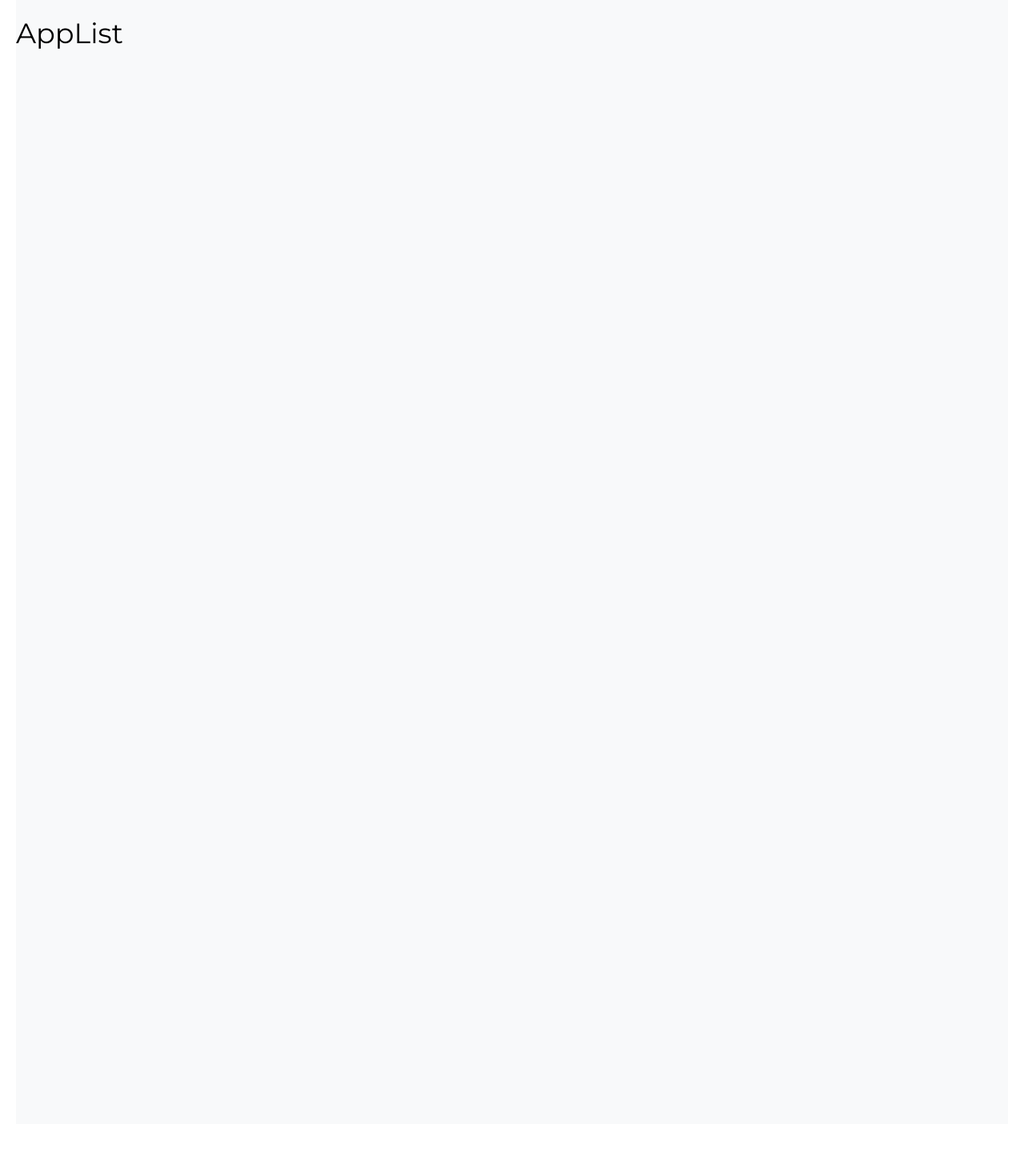
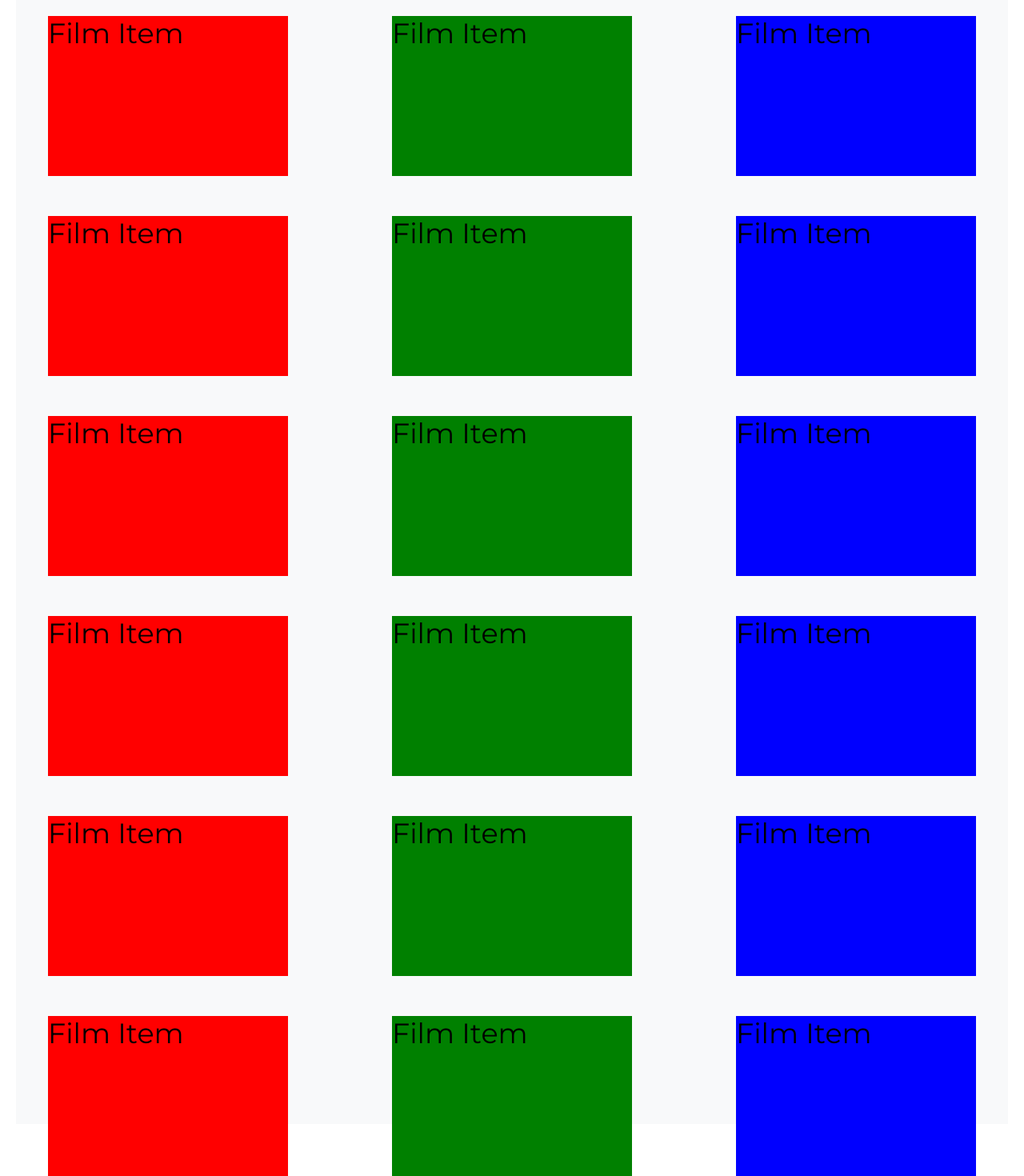
Before and after one commit to KrzyBan21/youtube-clone, a React (Create React App) app: page / in a window 1280 px wide. Shown: the part 115-1585 px from the top of the page at 80% size. Before the commit the page ends 1540 px from the top, so only its background shows below. Built offline with nearby package versions, Linux system fonts and the light colour scheme; no server answers.

Commit message:
Created a grid layout

```diff
--- a/src/components/App.scss
+++ b/src/components/App.scss
@@ -5,10 +5,11 @@
   height: 150rem;
 }
 
-.header__section{
+.header__section {
   padding-top: 2rem;
 }
 
-.main__section{
+.main__section {
   padding-top: 6rem;
+  display: grid;
 }
--- a/src/components/FilmList/FilmItem/FilmItem.js
+++ b/src/components/FilmList/FilmItem/FilmItem.js
@@ -1,8 +1,8 @@
 import React from "react";
 import "./FilmItem.scss";
 
-const FilmItem = () => {
-  return <div>Film Item</div>;
+const FilmItem = (props) => {
+  return <div className={`film__item film__item--${props.modify}`}>Film Item</div>;
 };
 
 export default FilmItem;
--- a/src/components/FilmList/FilmItem/FilmItem.scss
+++ b/src/components/FilmList/FilmItem/FilmItem.scss
@@ -0,0 +1,14 @@
+.film__item {
+  width: 30rem;
+  height: 20rem;
+
+  &--1 {
+    background-color: red;
+  }
+  &--2 {
+    background-color: green;
+  }
+  &--3 {
+    background-color: blue;
+  }
+}
--- a/src/components/FilmList/FilmList.js
+++ b/src/components/FilmList/FilmList.js
@@ -1,8 +1,30 @@
 import React from "react";
 import "./FilmList.scss";
+import FilmItem from "./FilmItem/FilmItem";
 
 const FilmList = () => {
-  return <div>AppList</div>;
+  return (
+    <div className='film'>
+      <FilmItem modify={1} />
+      <FilmItem modify={2} />
+      <FilmItem modify={3} />
+      <FilmItem modify={1} />
+      <FilmItem modify={2} />
+      <FilmItem modify={3} />
+      <FilmItem modify={1} />
+      <FilmItem modify={2} />
+      <FilmItem modify={3} />
+      <FilmItem modify={1} />
+      <FilmItem modify={2} />
+      <FilmItem modify={3} />
+      <FilmItem modify={1} />
+      <FilmItem modify={2} />
+      <FilmItem modify={3} />
+      <FilmItem modify={1} />
+      <FilmItem modify={2} />
+      <FilmItem modify={3} />
+    </div>
+  );
 };
 
 export default FilmList;
--- a/src/components/FilmList/FilmList.scss
+++ b/src/components/FilmList/FilmList.scss
@@ -0,0 +1,14 @@
+.film {
+  display: grid;
+  // max-width: 170rem;
+  grid-template-rows: repeat(1, 20rem);
+  //   grid-template-columns: repeat(auto-fill, 20rem);
+
+  grid-template-columns: repeat(auto-fit, minmax(30rem, 1fr));
+
+  grid-auto-rows: 20rem;
+  grid-auto-columns: 30rem;
+
+  grid-gap: 5rem;
+  justify-items: center;
+}
```
Also changed, not shown: 1 other file (tests, documents, lock files or other folders).
